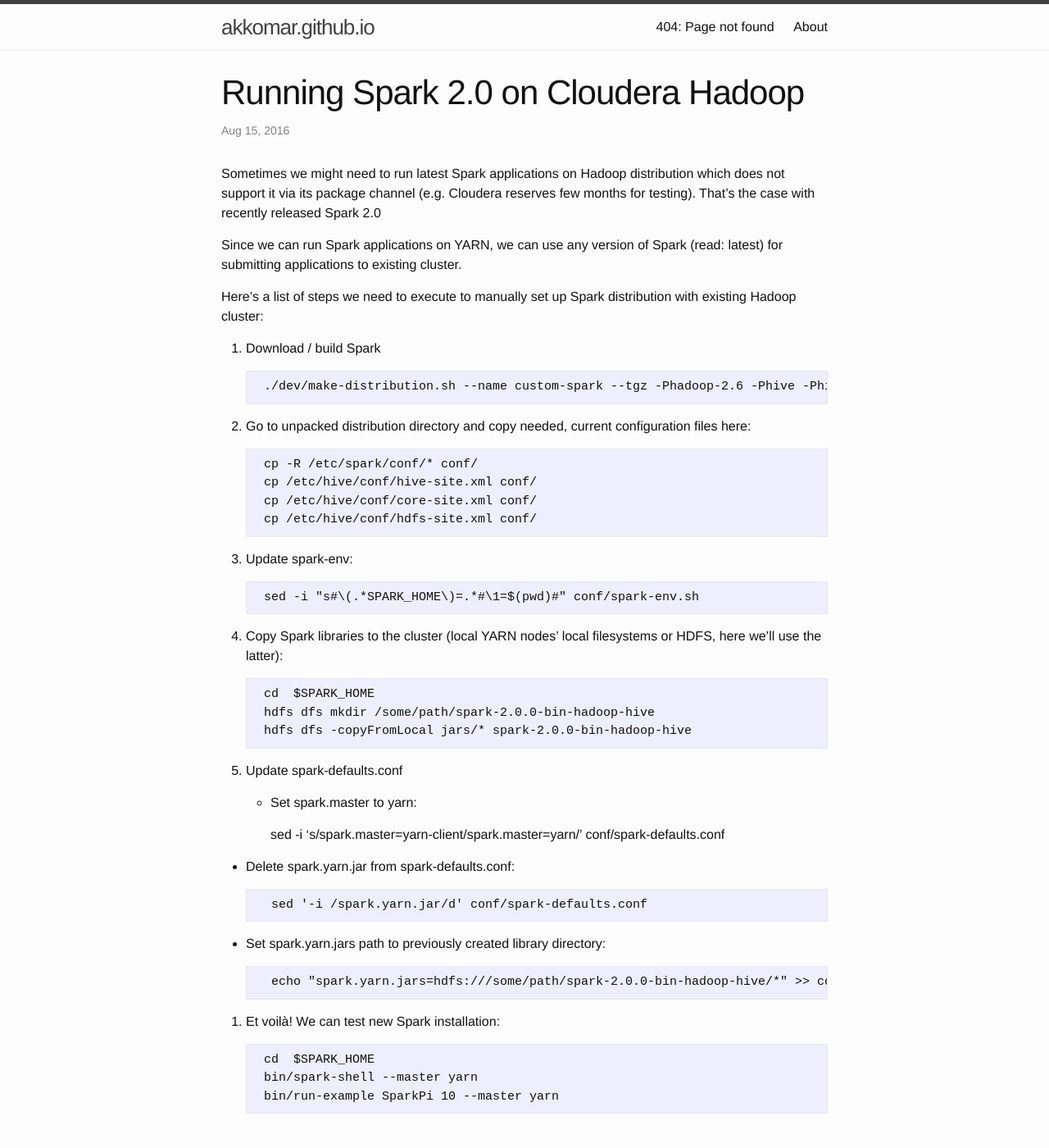
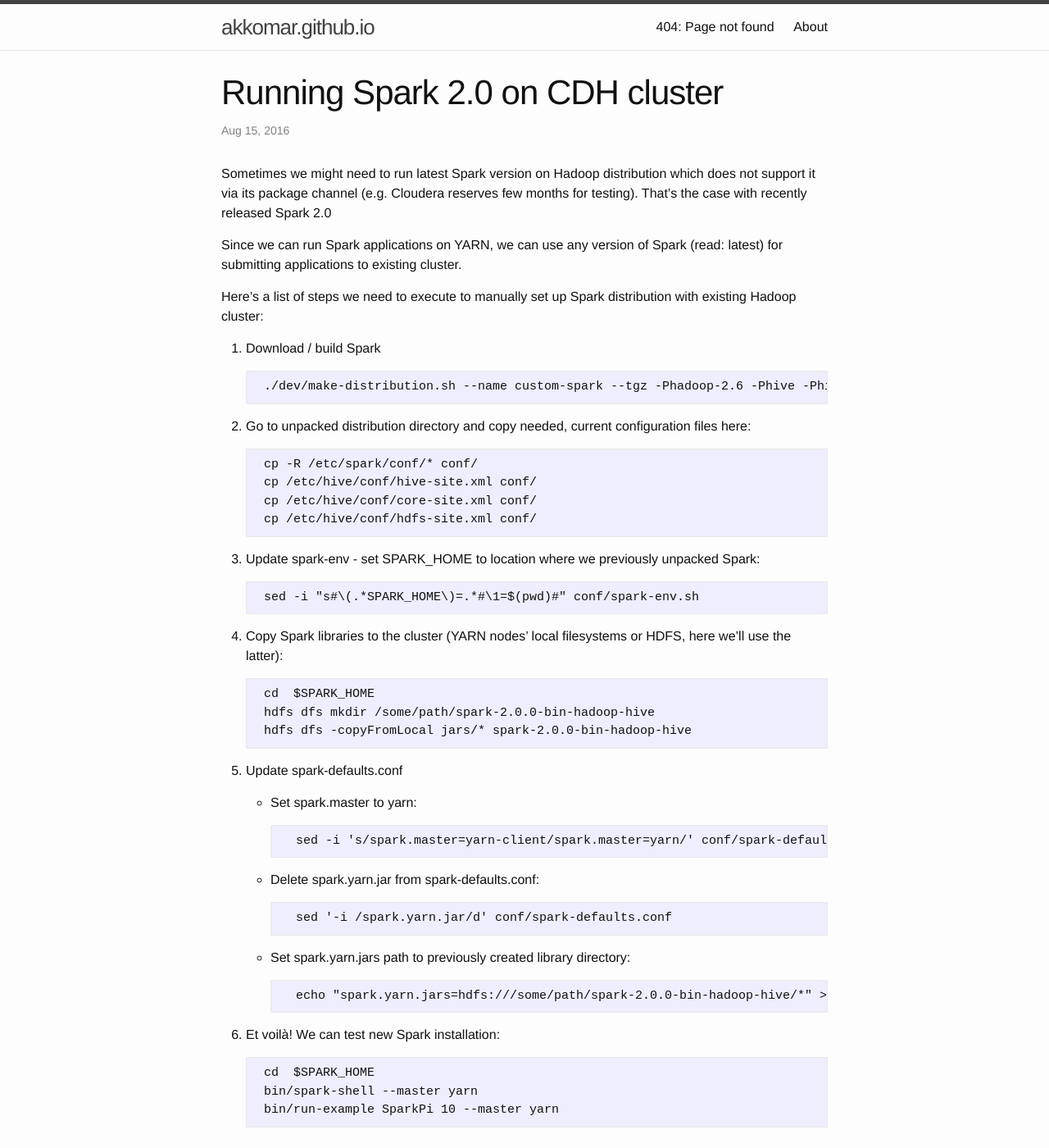
Before and after one commit to akkomar/akkomar.github.io, a Jekyll site: the page built from _posts/2016-08-15-spark-2-0-on-cdh.markdown, in a window 1280 px wide and 1400 px high. Shown: the whole window at 82% size. Built offline with Jekyll 4.4.1, drawn with Linux system fonts in a browser that asks for light colours.

Commit message:
Update Spark 2.0 post

```diff
--- a/_posts/2016-08-15-spark-2-0-on-cdh.markdown
+++ b/_posts/2016-08-15-spark-2-0-on-cdh.markdown
@@ -1,10 +1,10 @@
 ---
 published: true
-title: Running Spark 2.0 on Cloudera Hadoop
+title: Running Spark 2.0 on CDH cluster
 layout: post
 tags: [spark, hadoop]
 ---
-Sometimes we might need to run latest Spark applications on Hadoop distribution which does not support it via its package channel (e.g. Cloudera reserves few months for testing). That's the case with recently released Spark 2.0
+Sometimes we might need to run latest Spark version on Hadoop distribution which does not support it via its package channel (e.g. Cloudera reserves few months for testing). That's the case with recently released Spark 2.0
 
 Since we can run Spark applications on YARN, we can use any version of Spark (read: latest) for submitting applications to existing cluster.
 
@@ -21,27 +21,29 @@ Here's a list of steps we need to execute to manually set up Spark distribution
         cp /etc/hive/conf/core-site.xml conf/
         cp /etc/hive/conf/hdfs-site.xml conf/
 
-1. Update spark-env:
+1. Update spark-env - set SPARK_HOME to location where we previously unpacked Spark:
 
         sed -i "s#\(.*SPARK_HOME\)=.*#\1=$(pwd)#" conf/spark-env.sh
 
-1. Copy Spark libraries to the cluster (local YARN nodes' local filesystems or HDFS, here we'll use the latter):
+1. Copy Spark libraries to the cluster (YARN nodes' local filesystems or HDFS, here we'll use the latter):
 
         cd  $SPARK_HOME
         hdfs dfs mkdir /some/path/spark-2.0.0-bin-hadoop-hive
         hdfs dfs -copyFromLocal jars/* spark-2.0.0-bin-hadoop-hive
 
 1. Update spark-defaults.conf
-  * Set spark.master to yarn:
 
-          sed -i 's/spark.master=yarn-client/spark.master=yarn/' conf/spark-defaults.conf
+    * Set spark.master to yarn:
 
-  * Delete spark.yarn.jar from spark-defaults.conf:
+            sed -i 's/spark.master=yarn-client/spark.master=yarn/' conf/spark-defaults.conf
 
-          sed '-i /spark.yarn.jar/d' conf/spark-defaults.conf
-  * Set spark.yarn.jars path to previously created library directory:
+    * Delete spark.yarn.jar from spark-defaults.conf:
 
-          echo "spark.yarn.jars=hdfs:///some/path/spark-2.0.0-bin-hadoop-hive/*" >> conf/spark-defaults.conf
+            sed '-i /spark.yarn.jar/d' conf/spark-defaults.conf
+
+    * Set spark.yarn.jars path to previously created library directory:
+
+            echo "spark.yarn.jars=hdfs:///some/path/spark-2.0.0-bin-hadoop-hive/*" >> conf/spark-defaults.conf
 
 1. Et voilà! We can test new Spark installation:
 
```
